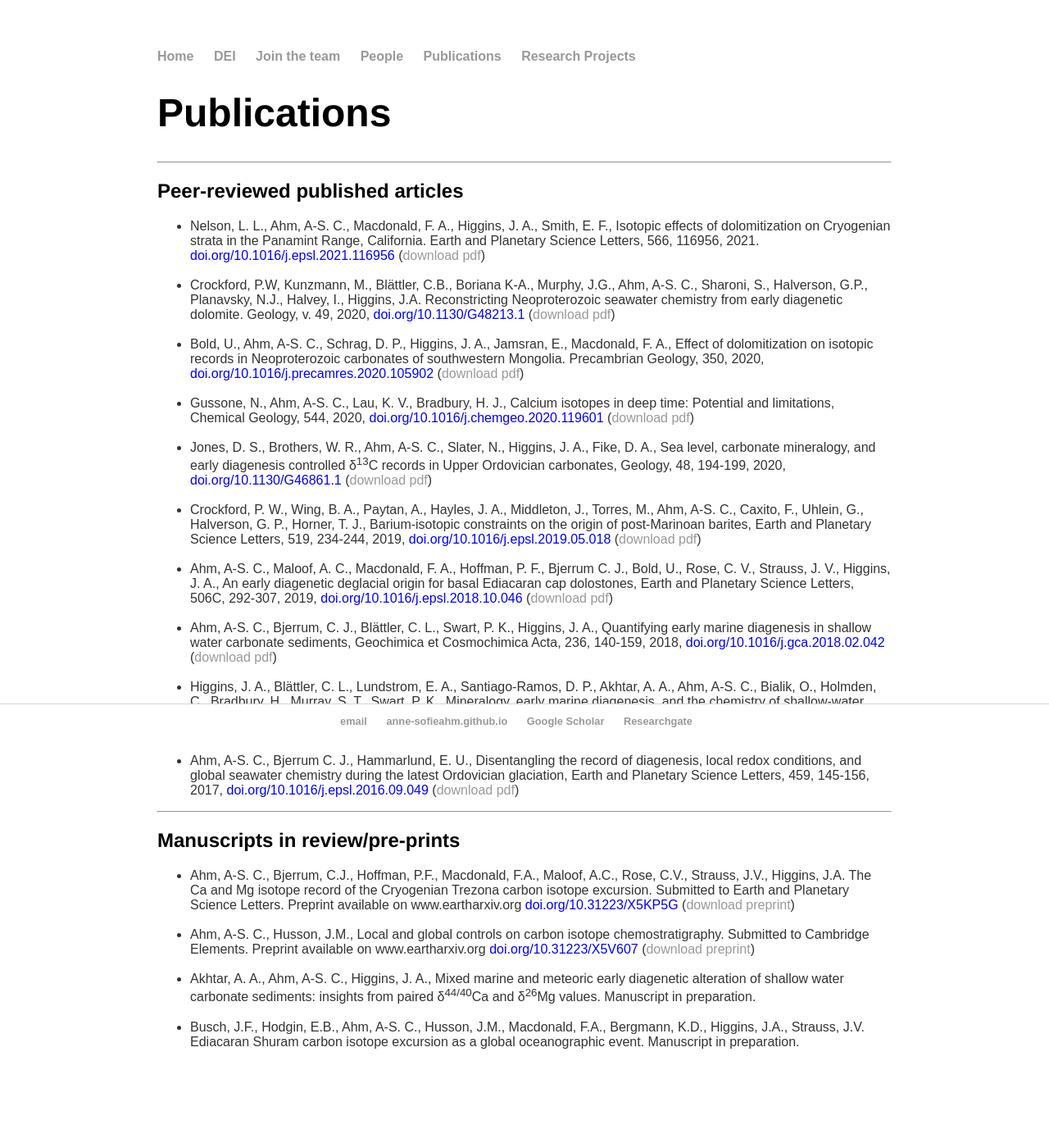
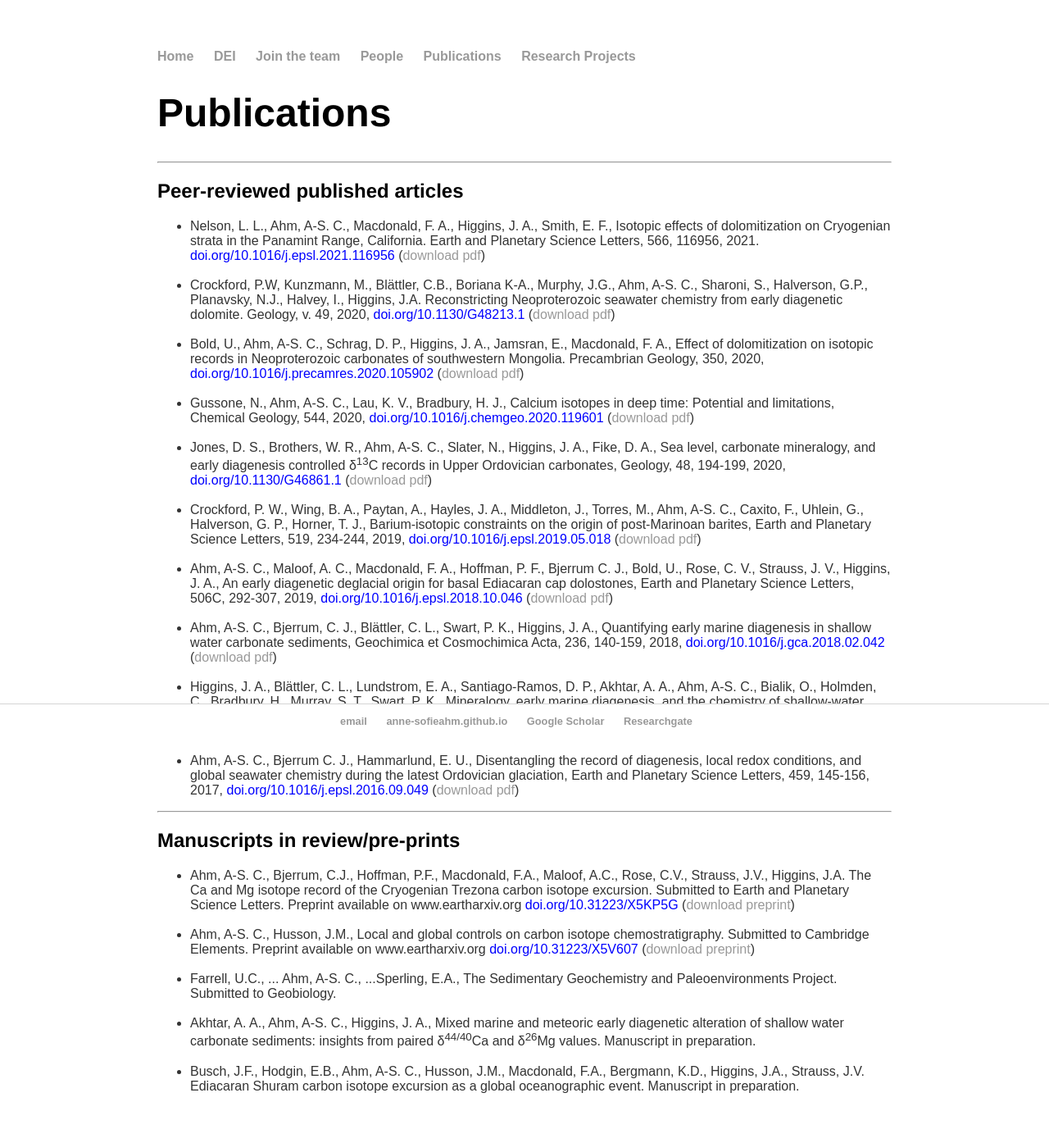
Before and after one commit to Anne-SofieAhm/Anne-SofieAhm.github.io, a Jekyll site: the page built from publications/index.html, in a window 1280 px wide. Shown: the whole page at 82% size. Built offline with Jekyll 4.4.1, drawn with Linux system fonts in a browser that asks for light colours; before the commit the page ends 1340 px from its top, so only the background shows below that.

Commit message:
Update index.html

```diff
--- a/publications/index.html
+++ b/publications/index.html
@@ -115,6 +115,10 @@ title: Publications
     (<a href="Elements_carbon_preprint.pdf">download preprint</a>)
   </li>
   <br>
+  <li>Farrell, U.C., ... Ahm, A-S. C., ...Sperling, E.A., The Sedimentary
+    Geochemistry and Paleoenvironments Project. Submitted to Geobiology.
+  </li>
+  <br>
   <li>Akhtar, A. A., Ahm, A-S. C., Higgins, J. A., Mixed marine and
     meteoric early diagenetic alteration of shallow water carbonate sediments:
     insights from paired &#948<sup>44/40</sup>Ca and &#948<sup>26</sup>Mg values.
```
